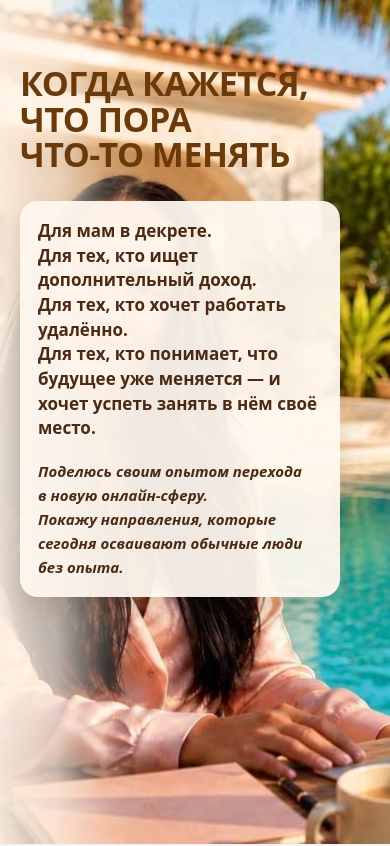
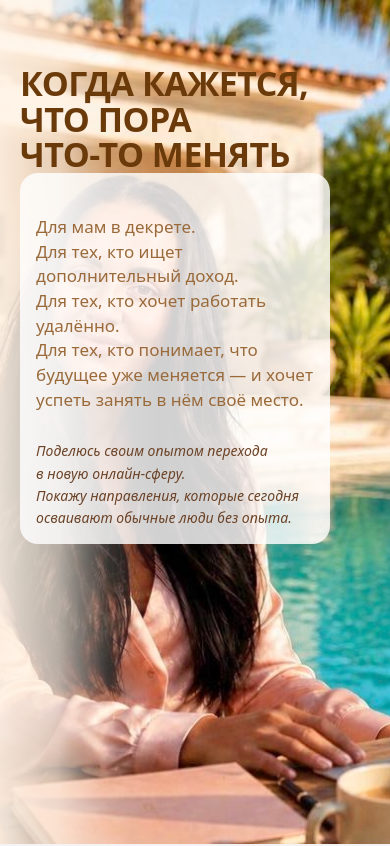
Before and after one commit to Tetiana-Rybko/bagira-landing, a React (Vite) app: page / in a window 390 px wide. Shown: the top 846 px of the page. Built offline with nearby package versions, Linux system fonts and the light colour scheme.

Commit message:
Revert "Improve mobile hero text layout and readability"
This reverts commit 26e22a8f03f7b936f1669ee7170ca306709ad92c.

```diff
--- a/src/pages/LandingPage.tsx
+++ b/src/pages/LandingPage.tsx
@@ -203,22 +203,23 @@ const handleSubmit = async (e: FormEvent<HTMLFormElement>) => {
 
     <div
       style={{
-    marginTop: 28,
-    width: isMobile ? 320 : "fit-content",
-    maxWidth: isMobile ? "calc(100vw - 48px)" : 520,
-    background: isMobile ? "rgba(255, 248, 240, 0.94)" : "transparent",
+        width: "fit-content",
+        maxWidth: isMobile ? 320 : 520,
+        background: isMobile
+          ? "rgba(255,255,255,0.82)"
+          : "transparent",
         borderRadius: isMobile ? 18 : 0,
-    padding: isMobile ? "18px 18px" : 0,
-    boxShadow: isMobile ? "0 12px 28px rgba(80, 45, 20, 0.18)" : "none",
+        padding: isMobile ? "14px 16px" : 0,
       }}
     >
       <p
         style={{
-      margin: 0,
+          margin: "28px 0 0",
+          maxWidth: isMobile ? 300 : 520,
           fontSize: isMobile ? 17 : 24,
-      lineHeight: isMobile ? 1.45 : 1.45,
-      color: isMobile ? "#4A2A14" : "#9A6A3A",
-      fontWeight: 600,
+          lineHeight: 1.45,
+          color: "#9A6A3A",
+          fontWeight: 500,
         }}
       >
         Для мам в декрете.
@@ -227,24 +228,29 @@ const handleSubmit = async (e: FormEvent<HTMLFormElement>) => {
         <br />
         Для тех, кто хочет работать удалённо.
         <br />
-    Для тех, кто понимает, что будущее уже меняется — и хочет успеть занять в нём своё место.
+        Для тех, кто понимает, что будущее уже меняется — и хочет
+        <br />
+        успеть занять в нём своё место.
       </p>
 
       <p
         style={{
-      margin: "18px 0 0",
-      fontSize: isMobile ? 15 : 20,
+          margin: "28px 0 0",
+          maxWidth: isMobile ? 300 : 520,
+          fontWeight: 500,
+          fontSize: isMobile ? 14 : 20,
           lineHeight: 1.6,
-      color: isMobile ? "#4A2A14" : "#6B4226",
-      fontWeight: 600,
-      fontStyle: "italic",
+          color: "#6B4226",
         }}
       >
+        <em>
           Поделюсь своим опытом перехода
           <br />
           в новую онлайн-сферу.
           <br />
-    Покажу направления, которые сегодня осваивают обычные люди без опыта.
+          Покажу направления, которые сегодня
+          осваивают обычные люди без опыта.
+        </em>
       </p>
     </div>
 
```
Lines whose indentation alone changed are shown as unchanged.
